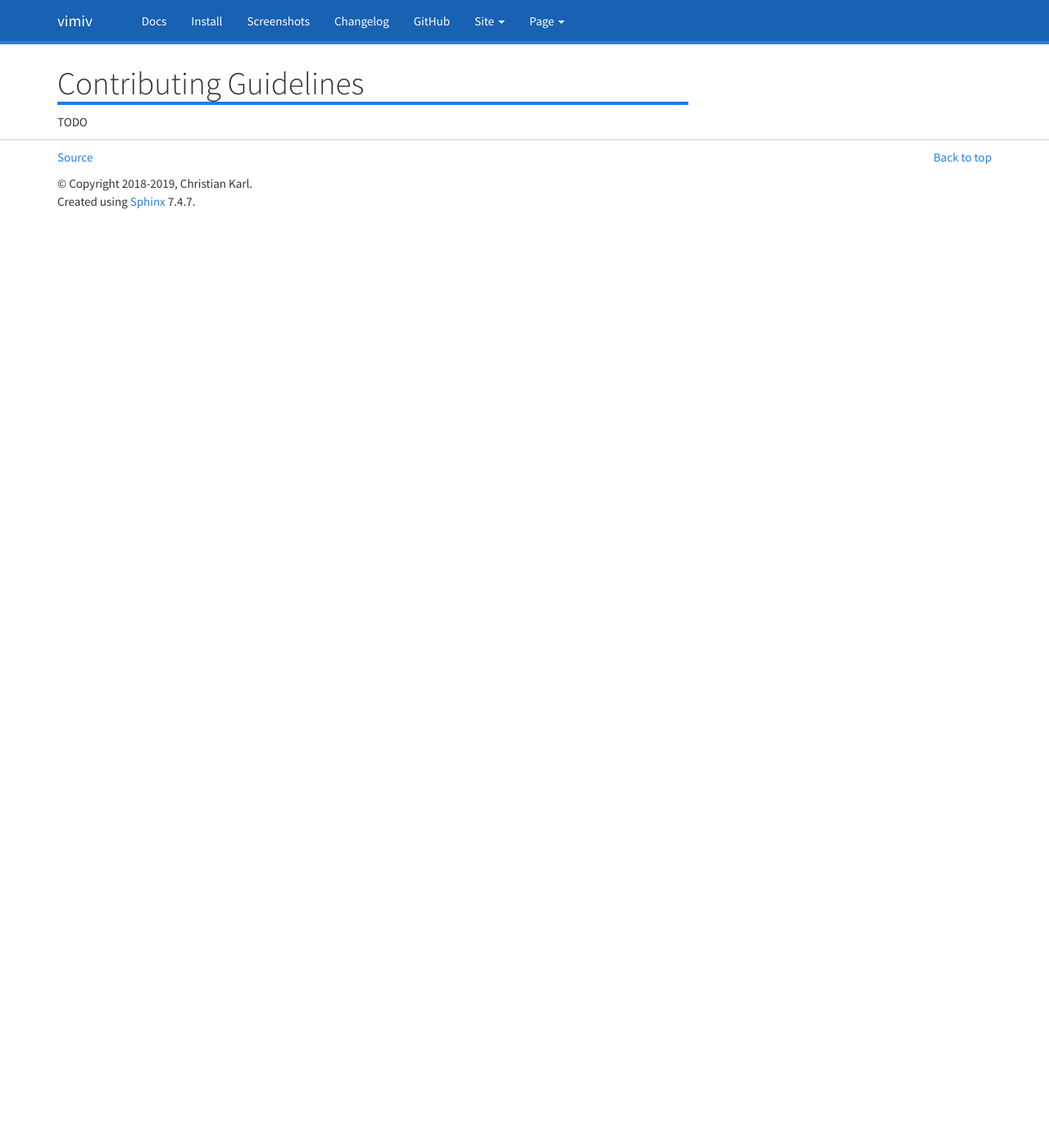
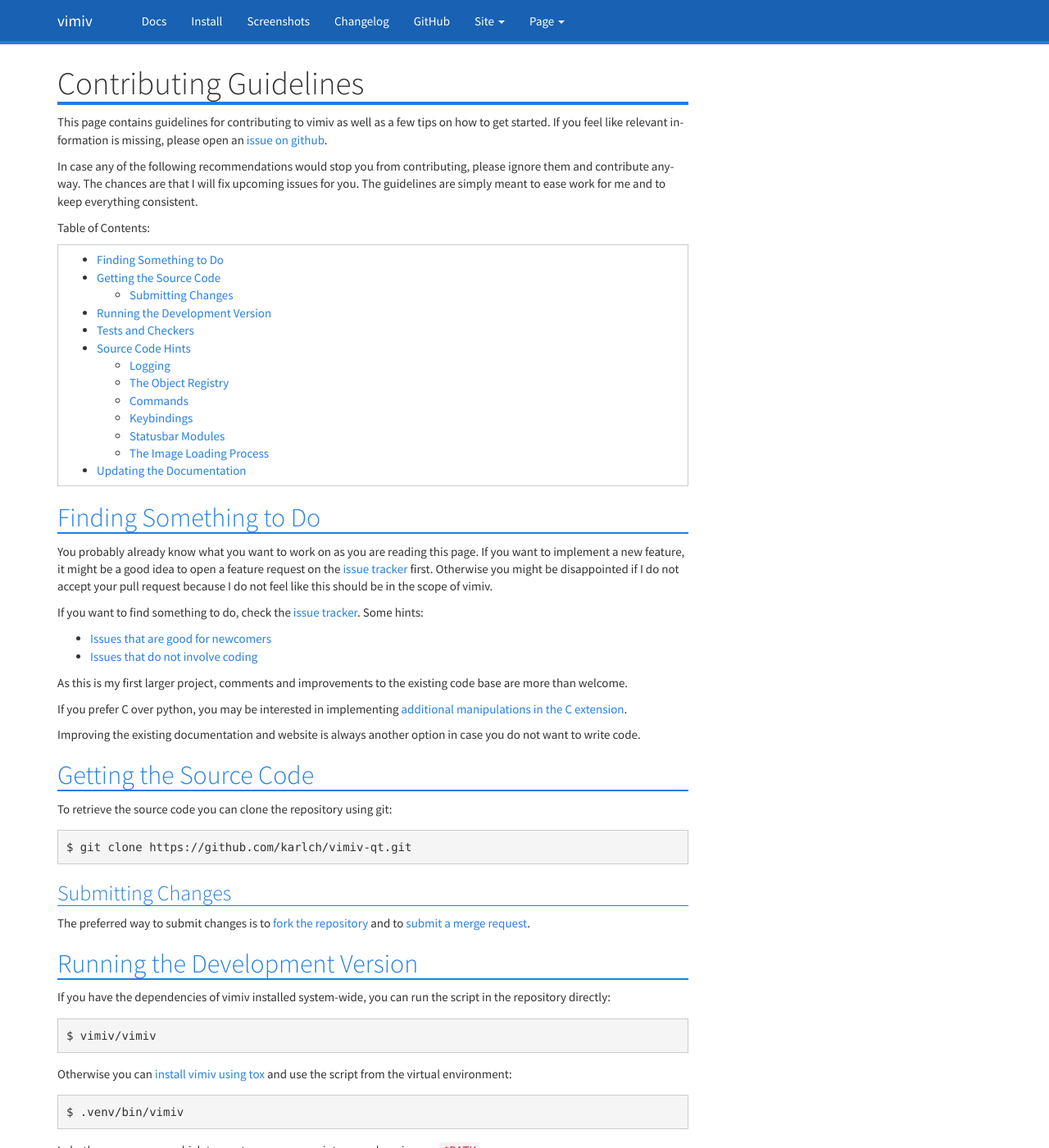
Before and after one commit to karlch/vimiv-qt, a Sphinx documentation site: the page built from docs/documentation/contributing.rst, in a window 1280 px wide and 1400 px high. Shown: the whole window at 82% size. Built offline with Sphinx 7.4.7, drawn with Linux system fonts in a browser that asks for light colours; some of the changed text lies outside the part shown.

Commit message:
Write documentation for contributing

```diff
--- a/docs/documentation/configuration/statusbar.rst
+++ b/docs/documentation/configuration/statusbar.rst
@@ -1,3 +1,5 @@
+.. _statusbar:
+
 #########
 Statusbar
 #########
--- a/docs/documentation/contributing.rst
+++ b/docs/documentation/contributing.rst
@@ -3,4 +3,169 @@
 Contributing Guidelines
 =======================
 
-TODO
+This page contains guidelines for contributing to vimiv as well as a few tips
+on how to get started. If you feel like relevant information is missing, please
+open an `issue on github <https://github.com/karlch/vimiv-qt/issues/>`_.
+
+In case any of the following recommendations would stop you from contributing,
+please ignore them and contribute anyway. The chances are that I will fix
+upcoming issues for you. The guidelines are simply meant to ease work for me
+and to keep everything consistent.
+
+Table of Contents:
+
+.. contents:: :local:
+
+
+Finding Something to Do
+----------------------------
+
+You probably already know what you want to work on as you are reading this
+page. If you want to implement a new feature, it might be a good idea to open a
+feature request on the `issue tracker
+<https://github.com/karlch/vimiv-qt/issues/>`_ first. Otherwise you might be
+disappointed if I do not accept your pull request because I do not feel like
+this should be in the scope of vimiv.
+
+If you want to find something to do, check the
+`issue tracker <https://github.com/karlch/vimiv-qt/issues/>`_. Some hints:
+
+* `Issues that are good for newcomers <https://github.com/karlch/vimiv-qt/issues?q=is%3Aissue+is%3Aopen+label%3A%22good+first+issue%22>`_
+* `Issues that do not involve coding <https://github.com/karlch/vimiv-qt/issues?q=is%3Aissue+is%3Aopen+label%3Anot-code>`_
+
+As this is my first larger project, comments and improvements to the existing
+code base are more than welcome.
+
+If you prefer C over python, you may be interested in implementing
+`additional manipulations in the C extension <https://github.com/karlch/vimiv-qt/issues/7>`_.
+
+Improving the existing documentation and website is always another option in
+case you do not want to write code.
+
+
+Getting the Source Code
+-----------------------
+
+To retrieve the source code you can clone the repository using git::
+
+    $ git clone https://github.com/karlch/vimiv-qt.git
+
+Submitting Changes
+^^^^^^^^^^^^^^^^^^
+
+The preferred way to submit changes is to
+`fork the repository <https://help.github.com/articles/fork-a-repo/>`_
+and to
+`submit a merge request <https://help.github.com/articles/creating-a-pull-request/>`_.
+
+
+Running the Development Version
+-------------------------------
+
+If you have the dependencies of vimiv installed system-wide, you can run the
+script in the repository directly::
+
+    $ vimiv/vimiv
+
+Otherwise you can :ref:`install vimiv using tox <install_using_tox>` and use
+the script from the virtual environment::
+
+    $ .venv/bin/vimiv
+
+In both cases you may which to create a wrapper script somewhere in your
+``$PATH``.
+
+For running on a clean directory, use the ``--temp-basedir`` option. To change
+the log level, use the ``--log-level`` option, e.g. ``--log-level debug`` to
+enable debugging messages.
+
+
+Tests and Checkers
+------------------
+
+TODO Write this once the testing routine has stabilized
+
+
+Source Code Hints
+-----------------
+
+The following paragraphs explain some of the core concepts of the source code
+which may be useful to understand before working on bigger changes.
+
+Logging
+^^^^^^^
+
+For logging purposes, the
+`standard python logging library <https://docs.python.org/3/howto/logging.html>`_
+is used. Therefore, to use logging anywhere in vimiv::
+
+    # Import the logging module at the beginning
+    import logging
+    ...
+    # Use it as usual in the code
+    logging.info("This is an important information")
+
+Three handlers are currently used:
+
+* One to print to the console
+* One to save the output in a log file located in
+  ``$XDG_DATA_HOME/vimiv/vimiv.log``
+* One to print log messages to the statusbar
+
+The Object Registry
+^^^^^^^^^^^^^^^^^^^
+
+.. include:: objreg.rstsrc
+
+Commands
+^^^^^^^^
+
+.. include:: commands.rstsrc
+
+Keybindings
+^^^^^^^^^^^
+
+.. include:: keybindings.rstsrc
+
+Statusbar Modules
+^^^^^^^^^^^^^^^^^
+
+.. include:: statusbar.rstsrc
+
+The Image Loading Process
+^^^^^^^^^^^^^^^^^^^^^^^^^
+
+Images are loaded using a chain of signals defined in
+``vimiv.imutils.imsignals``.
+
+In a first step, the path to a new image is determined and communicated using
+the ``open_new_image`` signal which says that a new image is supposed to be
+opened. This can be done by the library, the thumbnail widget as well as using
+the ``:open`` command.
+
+The ``vimiv.imutils.imstorage`` module connects to this signal, processes the
+path (as well as all other paths in the same directory for convenience), and
+then emits the ``new_image_opened`` signal.
+
+This signal is accepted by the file handler in ``vimiv.imutils.imfile_handler``
+which then loads the actual image using ``QImageReader``. Once the format of
+the image has been determined, and a displayable Qt widget has been created,
+the file handler emits one of:
+
+* ``pixmap_loaded`` for standard images
+* ``movie_loaded`` for animated Gifs
+* ``svg_loaded`` for vector graphics
+
+The image widget in ``vimiv.gui.image`` connects to these signals and displays
+the appropriate Qt widget.
+
+
+Updating the Documentation
+--------------------------
+
+There is a script which builds the website's reST documentation automatically
+from the source code. It must be run from the repository directory using::
+
+    $ scripts/src2rst.py
+
+Once this is completed I can re-build the actual website using ``sphinx``.
--- a/docs/documentation/install.rst
+++ b/docs/documentation/install.rst
@@ -36,6 +36,8 @@
     $ make uninstall
 
 should work.
+
+.. _install_using_tox:
 
 Using Tox
 ^^^^^^^^^
```
Also changed, not shown: 10 other files.
